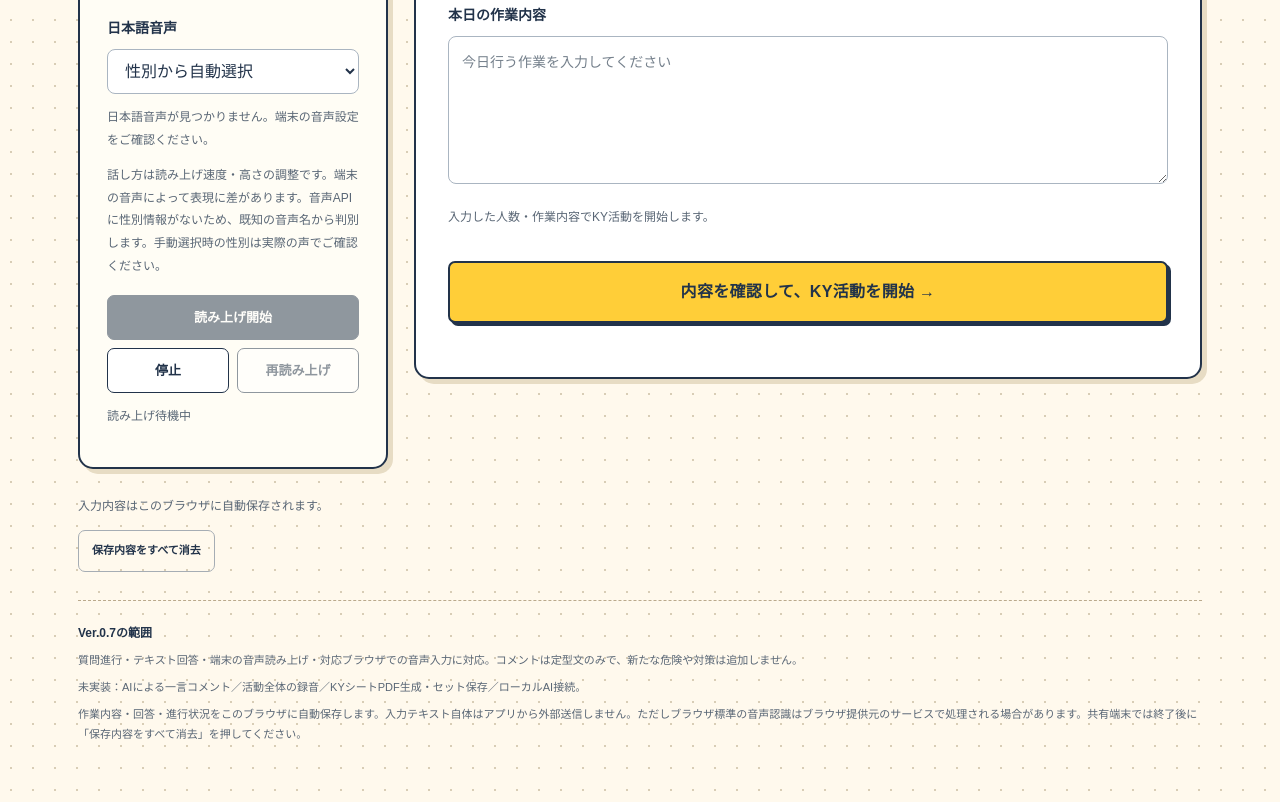
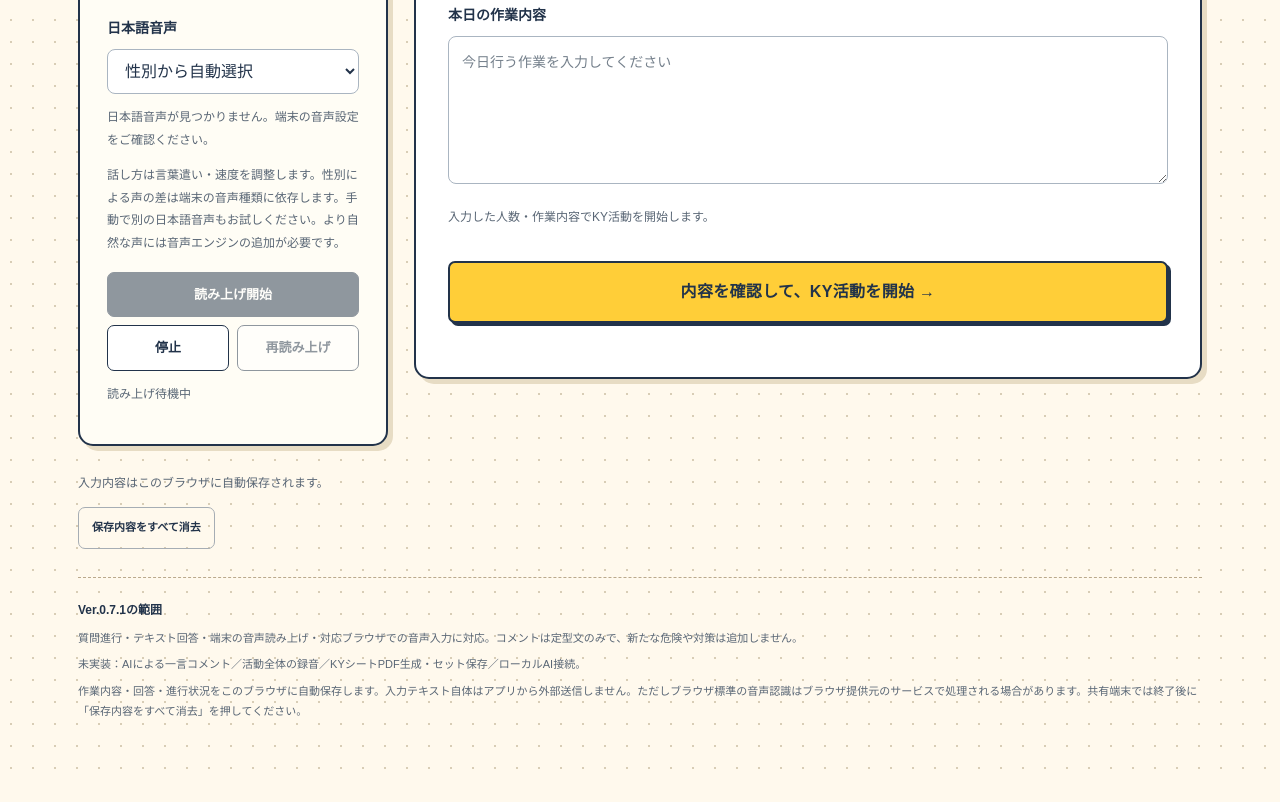
Before and after one commit to stsnwi-AI/ai-ky-navigator, a website: page index.html in a window 1280 px wide. Shown: the part 761-1563 px from the top of the page. After the commit the page ends 1540 px from the top, so only its background shows below. Drawn offline with Linux system fonts and the light colour scheme.

Commit message:
Improve natural Japanese narration in v0.7.1

```diff
--- a/index.html
+++ b/index.html
@@ -1,6 +1,6 @@
 <!doctype html>
-<html lang="ja"><head><meta charset="UTF-8"><meta name="viewport" content="width=device-width,initial-scale=1"><meta name="theme-color" content="#ffce38"><title>AI KY活動ナビゲーター Ver.0.7</title><link rel="stylesheet" href="style.css?v=0701"></head>
-<body><main><header><div class="hero-top"><span class="brand">GOOD MORNING, TEAM!</span><span class="badge">Ver.0.7 ・ ローカル試作版</span></div><div class="hero-copy"><span class="hero-kicker">今日もみんなで、ご安全に！</span><h1>AI KY活動<br>ナビゲーター</h1><p>声をかけあう朝が、今日のチームをつくる。</p></div><svg class="hero-helmet" aria-hidden="true" xmlns="http://www.w3.org/2000/svg" viewBox="0 0 240 200" fill="none">
+<html lang="ja"><head><meta charset="UTF-8"><meta name="viewport" content="width=device-width,initial-scale=1"><meta name="theme-color" content="#ffce38"><title>AI KY活動ナビゲーター Ver.0.7.1</title><link rel="stylesheet" href="style.css?v=0710"></head>
+<body><main><header><div class="hero-top"><span class="brand">GOOD MORNING, TEAM!</span><span class="badge">Ver.0.7.1 ・ ローカル試作版</span></div><div class="hero-copy"><span class="hero-kicker">今日もみんなで、ご安全に！</span><h1>AI KY活動<br>ナビゲーター</h1><p>声をかけあう朝が、今日のチームをつくる。</p></div><svg class="hero-helmet" aria-hidden="true" xmlns="http://www.w3.org/2000/svg" viewBox="0 0 240 200" fill="none">
  <ellipse cx="123" cy="174" rx="92" ry="12" fill="#22334A" opacity=".12"/>
  <path d="M39 134c0-53 29-87 82-87s81 34 81 87" fill="#FFCE38" stroke="#22334A" stroke-width="6"/>
  <path d="M93 108V41a8 8 0 0 1 8-8h36a8 8 0 0 1 8 8v67" fill="#FFE982" stroke="#22334A" stroke-width="6" stroke-linecap="round"/>
@@ -9,8 +9,8 @@
  <path d="m170 28 11-13m16 38 17-4M61 28 50 15" stroke="#22334A" stroke-width="5" stroke-linecap="round"/>
 </svg>
 <div class="hero-bottom"><span>KY / SAFETY MEETING</span><span>本日のチーム、集合！</span></div></header><nav class="flow-guide" aria-label="活動の進め方"><span><b>01</b> 作業を確認</span><i aria-hidden="true">→</i><span><b>02</b> 一人ずつ回答</span><i aria-hidden="true">→</i><span><b>03</b> 目標を確認</span></nav>
-<div class="layout"><section class="card settings"><div class="panel-label">VOICE SETTINGS</div><h2>声を選ぼう</h2><label for="gender">声の性別</label><select id="gender"><option value="female">女性</option><option value="male">男性</option></select><label for="style">話し方</label><select id="style"><option value="friendly">親しみやすい声優風</option><option value="bright">元気で明るい朝礼風</option></select><label for="voice">日本語音声</label><select id="voice"><option value="auto">性別から自動選択</option></select><p id="voice-status" class="note" role="status"></p><p class="note">話し方は読み上げ速度・高さの調整です。端末の音声によって表現に差があります。音声APIに性別情報がないため、既知の音声名から判別します。手動選択時の性別は実際の声でご確認ください。</p><div class="voice-buttons"><button id="speak" type="button">読み上げ開始</button><button id="stop" type="button" class="secondary">停止</button><button id="replay" type="button" class="secondary">再読み上げ</button></div><p id="speech-status" role="status" class="note">読み上げ待機中</p></section>
+<div class="layout"><section class="card settings"><div class="panel-label">VOICE SETTINGS</div><h2>声を選ぼう</h2><label for="gender">声の性別</label><select id="gender"><option value="female">女性</option><option value="male">男性</option></select><label for="style">話し方</label><select id="style"><option value="friendly">親しみやすい声優風</option><option value="bright">元気で明るい朝礼風</option></select><label for="voice">日本語音声</label><select id="voice"><option value="auto">性別から自動選択</option></select><p id="voice-status" class="note" role="status"></p><p class="note">話し方は言葉遣い・速度を調整します。性別による声の差は端末の音声種類に依存します。手動で別の日本語音声もお試しください。より自然な声には音声エンジンの追加が必要です。</p><div class="voice-buttons"><button id="speak" type="button">読み上げ開始</button><button id="stop" type="button" class="secondary">停止</button><button id="replay" type="button" class="secondary">再読み上げ</button></div><p id="speech-status" role="status" class="note">読み上げ待機中</p></section>
 <section class="card activity"><div id="setup"><span class="eyebrow">LET US START / はじめに</span><h2>今日の作業を、教えてください。</h2><p id="boot-status" class="note" role="status">起動準備中です。この表示が続く場合は、フォルダー内のindex.htmlを開き直してください。</p><noscript>JavaScriptを有効にしてください。入力はまだできません。</noscript><form id="setup-form" onsubmit="return false"><label for="count">作業人数 <span>1～20名</span></label><input id="count" type="number" min="1" max="20" step="1" value="3" required><label for="work">本日の作業内容</label><textarea id="work" rows="4" maxlength="4000" placeholder="今日行う作業を入力してください" required></textarea><p class="note">入力した人数・作業内容でKY活動を開始します。</p><button id="start" class="primary" type="submit" disabled>内容を確認して、KY活動を開始 →</button></form></div>
 <div id="session" hidden><div class="session-top"><span id="progress" class="eyebrow"></span><button id="reset" class="text-button" type="button">最初からやり直す</button></div><progress id="progress-bar" value="0" max="1" aria-label="回答済み人数"></progress><p id="work-display" class="work"></p><h2 id="question" tabindex="-1"></h2><p id="previous" class="note"></p><form id="answer-form" onsubmit="return false"><label id="answer-label" for="answer">回答</label><textarea id="answer" rows="5" maxlength="4000"></textarea><div id="mic-panel" class="mic-panel" hidden><div class="mic-actions"><button id="mic-start" type="button" class="secondary">🎤 音声で回答する</button><button id="mic-stop" type="button" class="secondary" disabled>■ 音声入力を停止</button></div><p id="mic-status" class="note" role="status">音声入力の準備中</p><p id="mic-preview" class="note" aria-live="polite"></p><p class="note">聞き取った文章は回答欄に入ります。内容を確認・修正してから「回答を確定」を押してください。音声は保存・送信しません。</p></div><button id="next" class="primary" type="submit">回答を確定して次へ →</button></form><div id="summary" hidden><h3>みんなの危険予知と対策</h3><div id="answers"></div><div id="goal-result" class="goal" hidden></div></div></div><p id="error" class="error" role="alert"></p></section></div>
 <p id="save-status" role="status" class="note">入力内容はこのブラウザに自動保存されます。</p><button id="clear-draft" type="button" class="secondary">保存内容をすべて消去</button>
-<footer><strong>Ver.0.7の範囲</strong><p>質問進行・テキスト回答・端末の音声読み上げ・対応ブラウザでの音声入力に対応。コメントは定型文のみで、新たな危険や対策は追加しません。</p><p>未実装：AIによる一言コメント／活動全体の録音／KYシートPDF生成・セット保存／ローカルAI接続。</p><p>作業内容・回答・進行状況をこのブラウザに自動保存します。入力テキスト自体はアプリから外部送信しません。ただしブラウザ標準の音声認識はブラウザ提供元のサービスで処理される場合があります。共有端末では終了後に「保存内容をすべて消去」を押してください。</p></footer></main><script defer src="app.js?v=0701"></script></body></html>
+<footer><strong>Ver.0.7.1の範囲</strong><p>質問進行・テキスト回答・端末の音声読み上げ・対応ブラウザでの音声入力に対応。コメントは定型文のみで、新たな危険や対策は追加しません。</p><p>未実装：AIによる一言コメント／活動全体の録音／KYシートPDF生成・セット保存／ローカルAI接続。</p><p>作業内容・回答・進行状況をこのブラウザに自動保存します。入力テキスト自体はアプリから外部送信しません。ただしブラウザ標準の音声認識はブラウザ提供元のサービスで処理される場合があります。共有端末では終了後に「保存内容をすべて消去」を押してください。</p></footer></main><script defer src="app.js?v=0710"></script></body></html>
```
